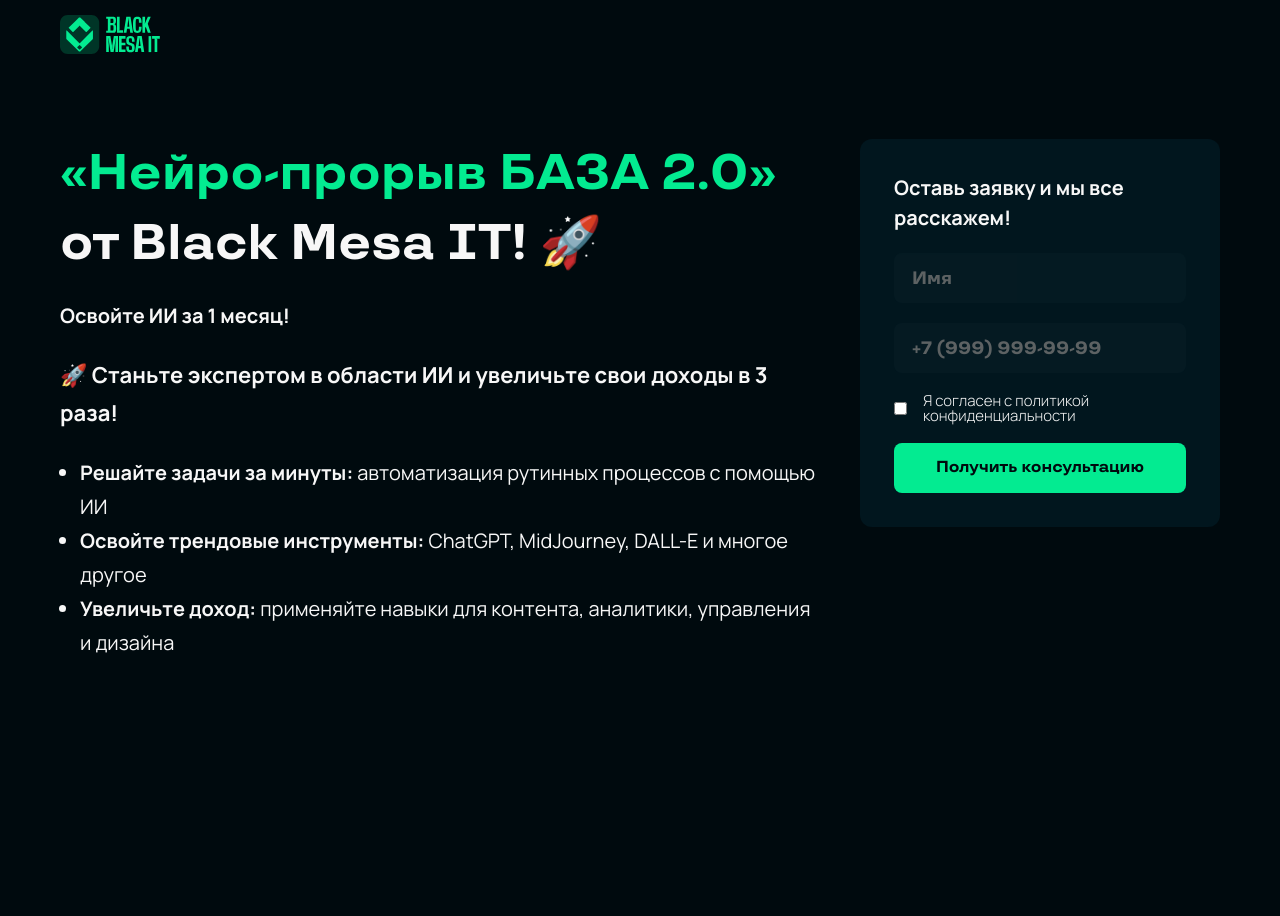
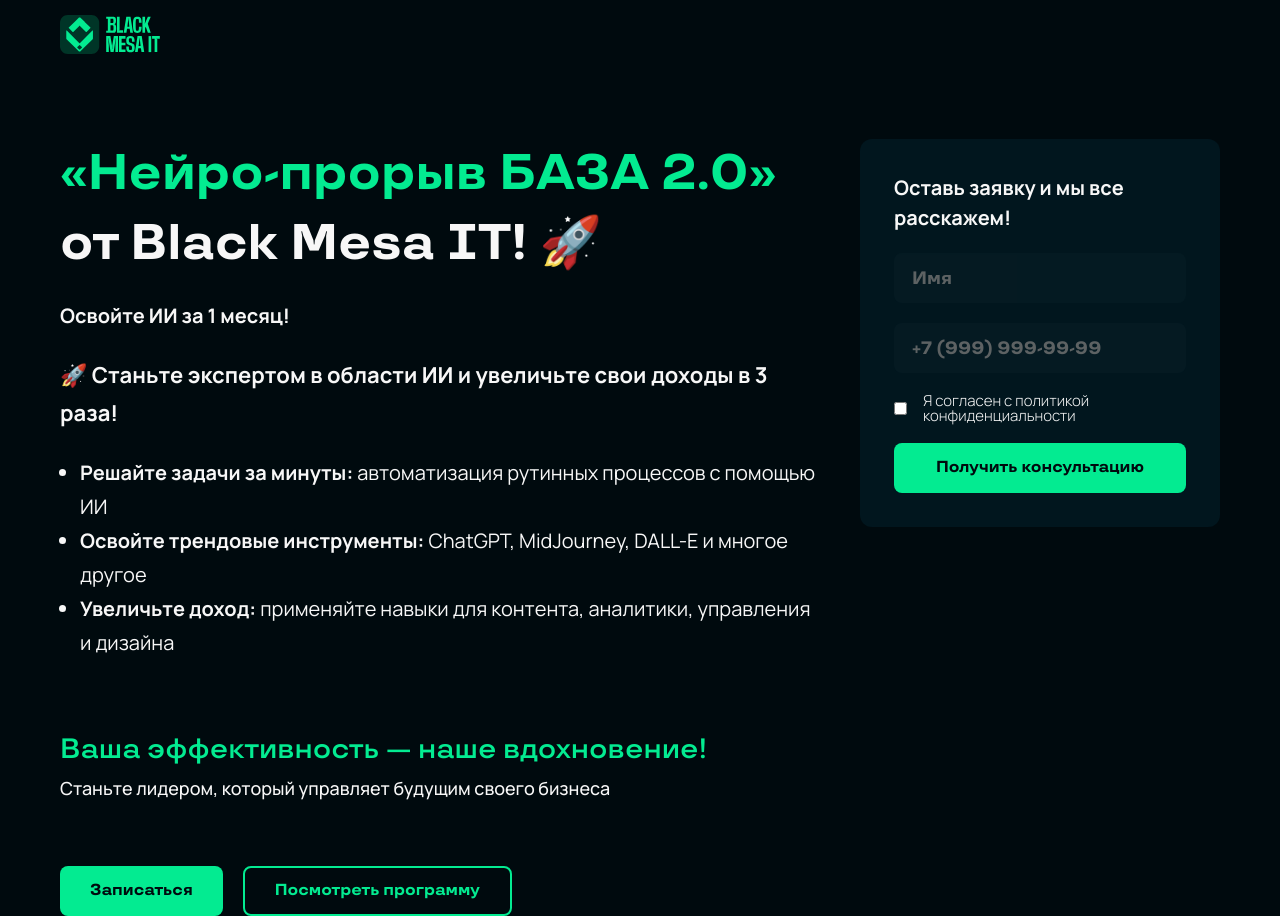
Before and after one commit to blastuha/landoss, a Next.js app: page / in a window 1280 px wide. Before the commit the page ends 800 px from the top, so only its background shows below. Built offline with nearby package versions, Linux system fonts and the light colour scheme.

Commit message:
Первая секция готова

```diff
--- a/package.json
+++ b/package.json
@@ -9,6 +9,7 @@
     "lint": "next lint"
   },
   "dependencies": {
+    "classnames": "^2.5.1",
     "next": "15.1.1",
     "next-themes": "^0.4.4",
     "react": "^19.0.0",
--- a/src/app/components/sections/MainSection/MainSection.module.scss
+++ b/src/app/components/sections/MainSection/MainSection.module.scss
@@ -66,6 +66,7 @@
     }
   }
 
+  //  Form
   &__form-block {
     height: 100%;
   }
@@ -117,4 +118,36 @@
       }
     }
   }
+
+  // Effective
+  &__effective {
+    max-width: 1160px;
+    width: 100%;
+    margin: 0 20px;
+  }
+
+  &__effective-title {
+    font-family: "TTTravels", Arial, sans-serif;
+    font-weight: 600;
+    font-size: 28px;
+    line-height: 1.17;
+    padding-top: 4px;
+    padding-bottom: 14px;
+    color: var(--green-1);
+  }
+
+  &__effective-subtitle {
+    line-height: 1.55;
+    margin-top: -6px;
+    padding-bottom: 3px;
+    font-size: 18px;
+    color: var(--white-1);
+    font-weight: 500;
+  }
+
+  &__effective-buttons {
+    display: flex;
+    gap: 20px;
+    padding-top: 60px;
+  }
 }
--- a/src/app/components/sections/MainSection/MainSection.tsx
+++ b/src/app/components/sections/MainSection/MainSection.tsx
@@ -65,6 +65,19 @@ const MainSection = () => {
           </div>
         </div>
       </div>
+      {/* Ваша эффективность — наше вдохновение! */}
+      <div className={styles["main-section__effective"]}>
+        <h1 className={styles["main-section__effective-title"]}>
+          Ваша эффективность — наше вдохновение!
+        </h1>
+        <p className={styles["main-section__effective-subtitle"]}>
+          Станьте лидером, который управляет будущим своего бизнеса
+        </p>
+        <div className={styles["main-section__effective-buttons"]}>
+          <CustomButton>Записаться</CustomButton>
+          <CustomButton variant="outlined">Посмотреть программу</CustomButton>
+        </div>
+      </div>
     </section>
   );
 };
--- a/src/app/components/ui/CustomButton/CustomButton.module.scss
+++ b/src/app/components/ui/CustomButton/CustomButton.module.scss
@@ -1,7 +1,7 @@
 .button {
   cursor: pointer;
   border: none;
-  background: var(--green-1);
+  background: var(--bg-btn-green);
   color: var(--text-btn-1);
   font: 16px;
   font-family: "TTTravels";
@@ -9,8 +9,20 @@
   padding: 1px 30px;
   border-radius: 8px;
   height: 50px;
+  transition: all 0.4s ease;
 
   &:hover {
     background-color: var(--bg-btn-hover);
   }
+
+  &--outlined {
+    background-color: transparent;
+    color: var(--green-1);
+    border: 2px solid var(--green-1);
+
+    &:hover {
+      background-color: var(--green-1);
+      color: var(--bg-btn-black);
+    }
+  }
 }
--- a/src/app/components/ui/CustomButton/CustomButton.tsx
+++ b/src/app/components/ui/CustomButton/CustomButton.tsx
@@ -1,6 +1,25 @@
 import React from "react";
+import classNames from "classnames";
 import styles from "./CustomButton.module.scss";
 
-export const CustomButton = ({ children }: { children: React.ReactNode }) => {
-  return <button className={styles["button"]}>{children}</button>;
+interface CustomButtonProps {
+  children: React.ReactNode;
+  variant?: "default" | "outlined";
+  onClick?: () => void;
+}
+
+export const CustomButton: React.FC<CustomButtonProps> = ({
+  children,
+  variant = "default",
+  onClick,
+}) => {
+  const buttonClass = classNames(styles["button"], {
+    [styles["button--outlined"]]: variant === "outlined",
+  });
+
+  return (
+    <button className={buttonClass} onClick={onClick}>
+      {children}
+    </button>
+  );
 };
--- a/src/app/styles/globals.css
+++ b/src/app/styles/globals.css
@@ -9,6 +9,8 @@
   --white-1: #f7f7f7;
   --text-btn-1: #000a0e;
   --bg-btn-hover: #03e1a6;
+  --bg-btn-black: #000a0e;
+  --bg-btn-green: #03eb91;
 }
 
 /* Указываем box sizing */
```
Also changed, not shown: src/app/providers.tsx (deleted), 1 other file (tests, documents, lock files or other folders).
